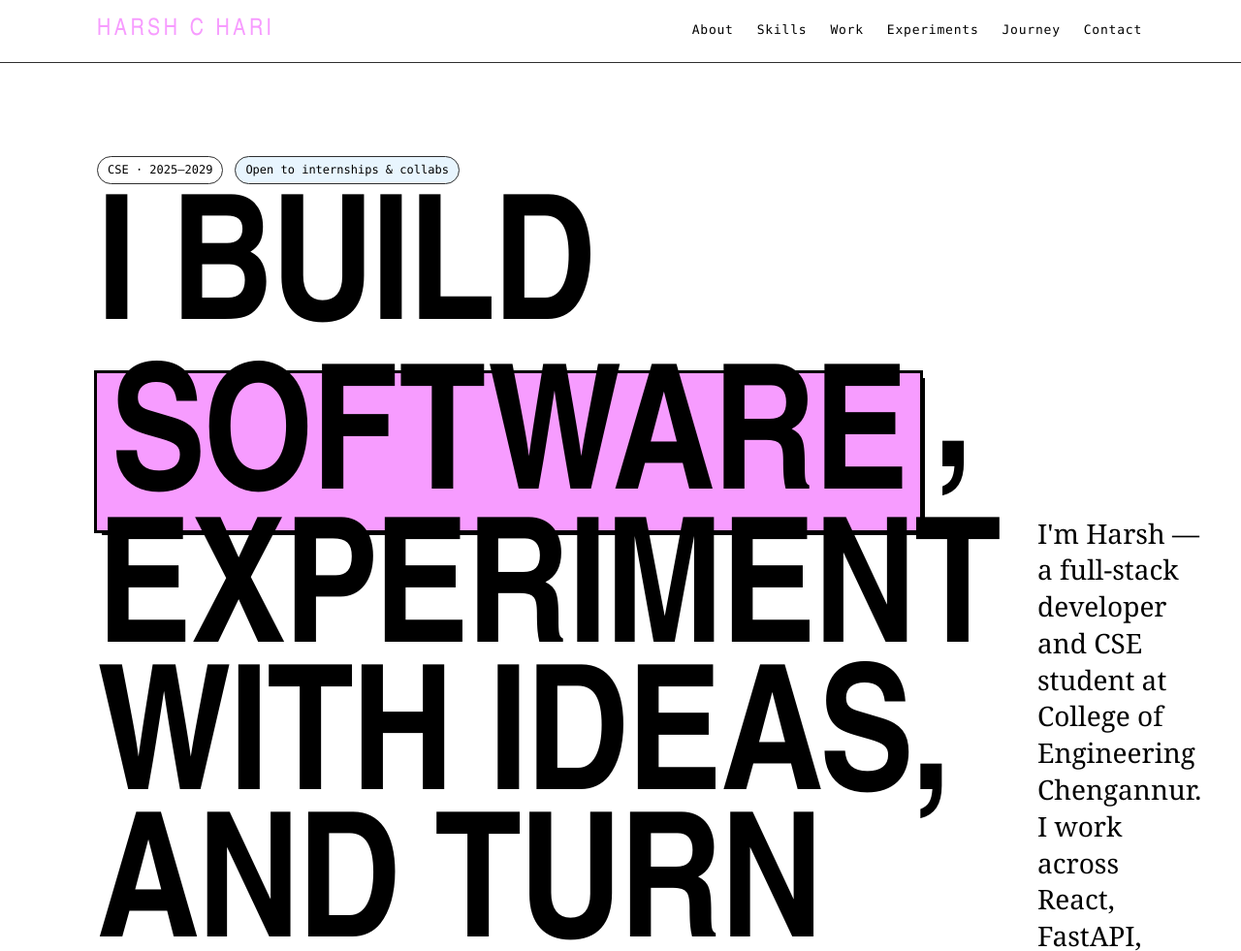
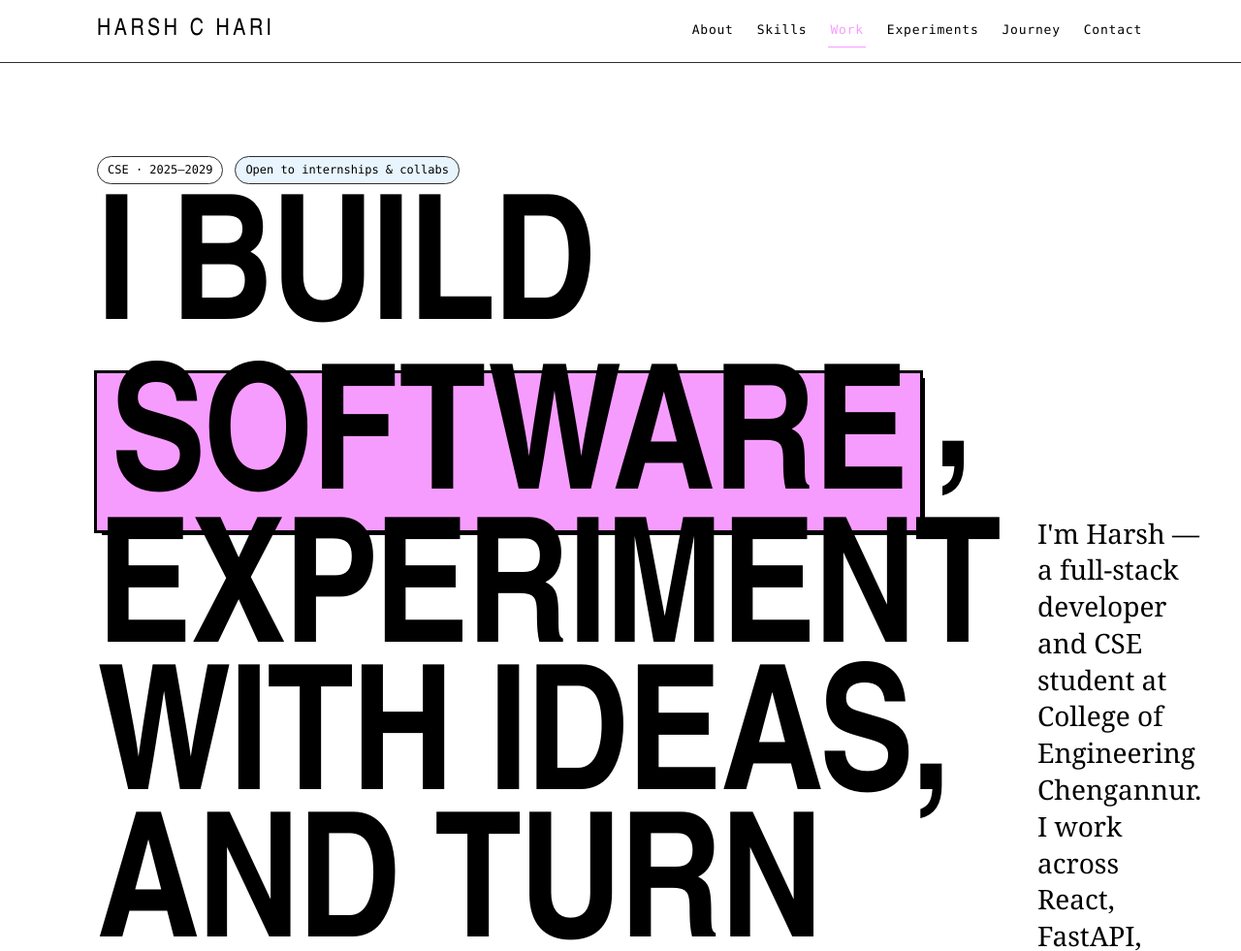
Before and after one commit to Harsh-C-Hari/Portfolio, a plain HTML site: page index.html in a window 1280 px wide. Shown: the top 981 px of the page at 97% size. Drawn offline with Linux system fonts and the light colour scheme.

Commit message:
refactor: replace IntersectionObserver with scroll-based geometric proximity calculation for more accurate nav highlighting

```diff
--- a/index.html
+++ b/index.html
@@ -1723,10 +1723,15 @@
       }
 
       // scroll-spy: highlight the nav link for whichever section is in view.
-      // The hero counts as "home" — while it's in view, the brand name
-      // highlights and no section link stays active (fixes the bug where
-      // scrolling back to the top left the last-visited section highlighted).
-      if ('IntersectionObserver' in window) {
+      // Recomputed on every scroll frame from actual current geometry (rather
+      // than relying on IntersectionObserver enter/exit events for a thin
+      // trigger band) so it can't get stuck on a stale section — this matters
+      // most on mobile, where Contact is the last section and the page can't
+      // scroll much past it, so a fixed trigger band could stay satisfied by
+      // Contact even after scrolling back up. The hero counts as "home" —
+      // while it's closest to center, the brand name highlights and no
+      // section link stays active.
+      (function () {
         var navBrand = document.querySelector('.nav-brand');
         var spyZones = [];
         var heroEl = document.getElementById('hero');
@@ -1737,6 +1742,7 @@
           var target = document.querySelector(href);
           if (target) spyZones.push({ el: target, href: href });
         });
+        if (!spyZones.length) return;
 
         function setActiveHref(href) {
           document.querySelectorAll('.nav-links a, .nav-mobile a').forEach(function (a) {
@@ -1745,16 +1751,36 @@
           if (navBrand) navBrand.classList.toggle('is-active', href === '#top');
         }
 
-        var spyIo = new IntersectionObserver(function (entries) {
-          entries.forEach(function (entry) {
-            if (!entry.isIntersecting) return;
-            var zone = spyZones.find(function (z) { return z.el === entry.target; });
-            if (zone) setActiveHref(zone.href);
+        function updateActiveSection() {
+          var viewportMid = window.innerHeight * 0.5;
+          var current = null;
+          var currentDist = Infinity;
+          spyZones.forEach(function (z) {
+            var rect = z.el.getBoundingClientRect();
+            if (rect.bottom <= 0 || rect.top >= window.innerHeight) return; // off-screen, skip
+            var mid = (rect.top + rect.bottom) / 2;
+            var dist = Math.abs(mid - viewportMid);
+            if (dist < currentDist) {
+              currentDist = dist;
+              current = z;
+            }
           });
-        }, { rootMargin: '-45% 0px -45% 0px', threshold: 0 });
-
-        spyZones.forEach(function (z) { spyIo.observe(z.el); });
-      }
+          if (current) setActiveHref(current.href);
+        }
+
+        var ticking = false;
+        window.addEventListener('scroll', function () {
+          if (ticking) return;
+          ticking = true;
+          requestAnimationFrame(function () {
+            updateActiveSection();
+            ticking = false;
+          });
+        }, { passive: true });
+        window.addEventListener('resize', updateActiveSection);
+
+        updateActiveSection();
+      })();
 
       // hamburger toggle
       var toggle = document.querySelector('.nav-toggle');
```
